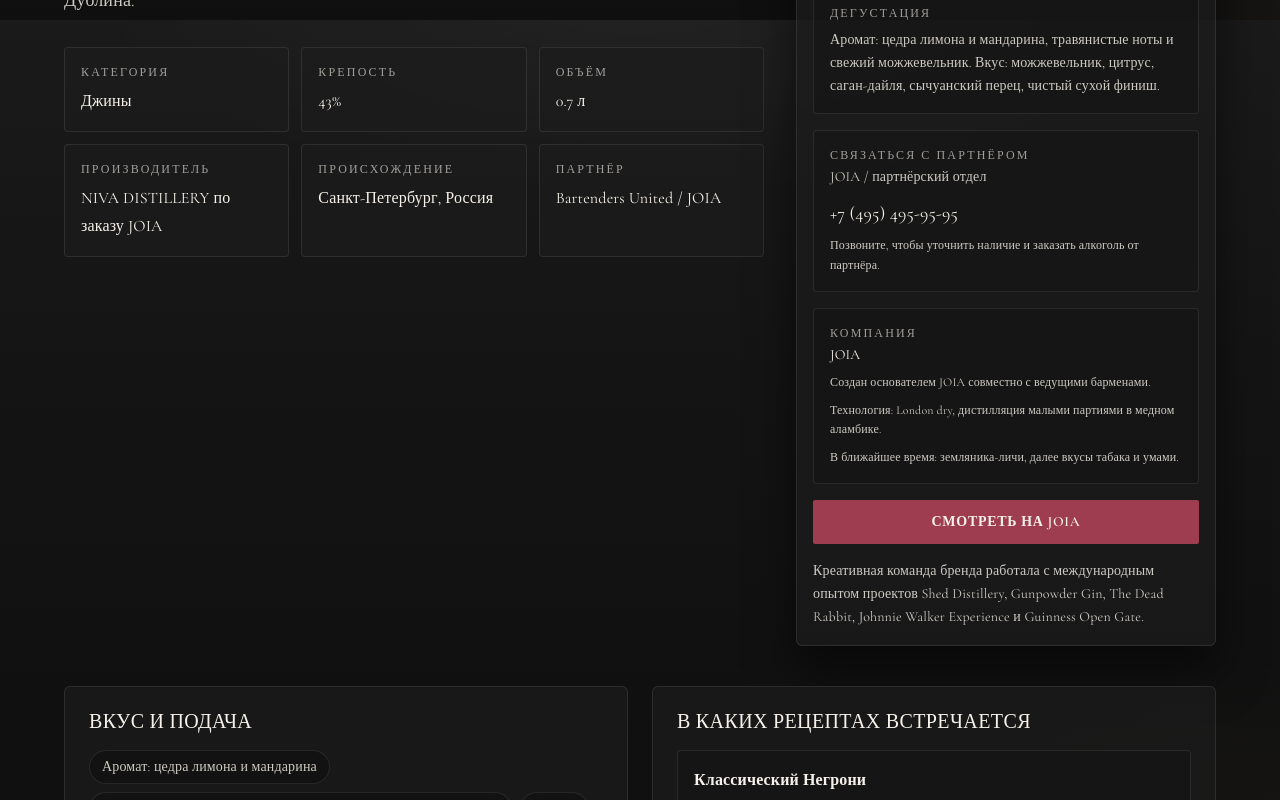
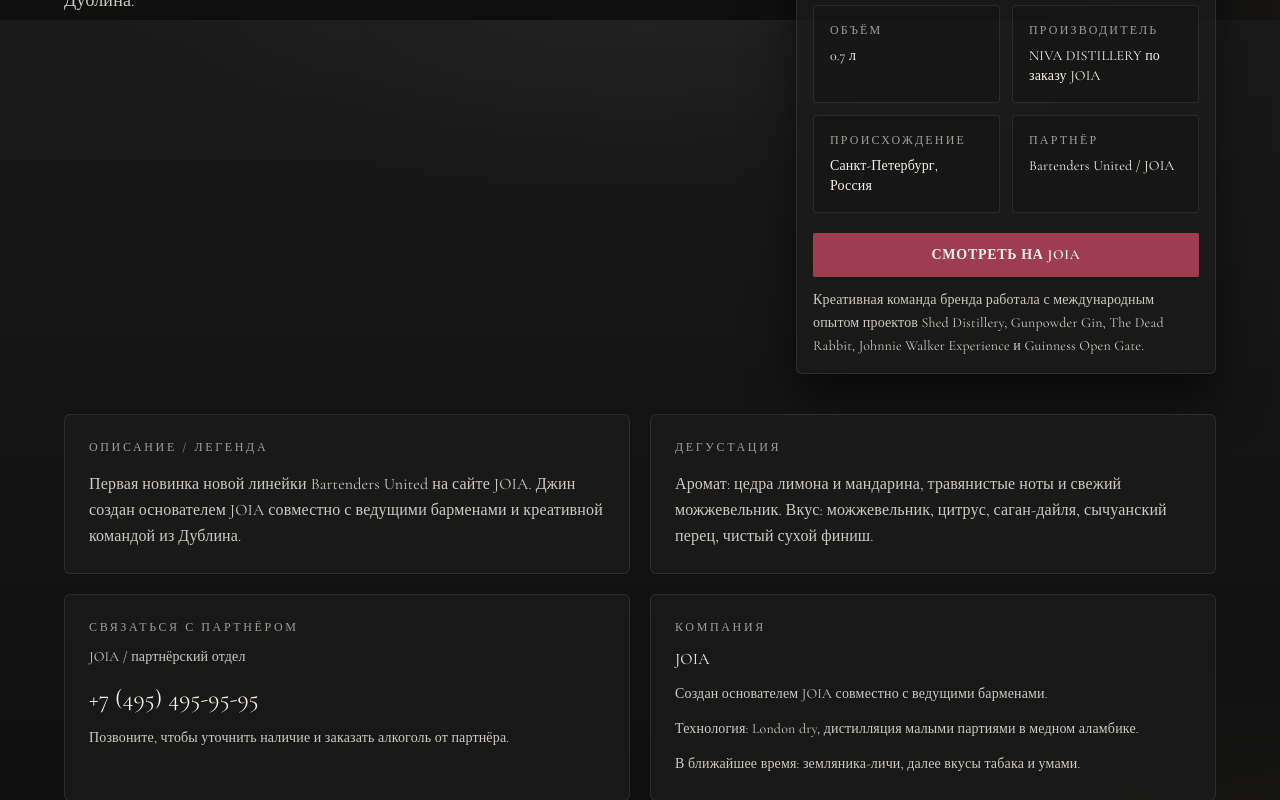
Before and after one commit to prostodeniskdt-dot/negroni, a Next.js app: page /partners/gin/bartenders-united-london-dry in a window 1280 px wide. Shown: the part 780-1580 px from the top of the page. Built offline with nearby package versions, Linux system fonts and the light colour scheme.

Commit message:
Improve gin partner page layout and add product photo.
Move detailed notebook information below the hero section, keep photo/specs/buy action in the side card, and include the Bartenders United gin image in public assets.

Co-authored-by: Cursor <cursoragent@cursor.com>

```diff
--- a/src/app/partners/[category]/[drink]/page.tsx
+++ b/src/app/partners/[category]/[drink]/page.tsx
@@ -34,6 +34,14 @@ export default async function PartnerDrinkPage({
     ?.split(',')
     .map((note) => note.trim())
     .filter(Boolean);
+  const specItems = [
+    ['Категория', category.name],
+    ['Крепость', drink.abv],
+    ['Объём', drink.volume],
+    ['Производитель', drink.producer],
+    ['Происхождение', drink.origin],
+    ['Партнёр', partner?.name],
+  ].filter(([, value]) => Boolean(value));
 
   return (
     <main className="min-h-screen pt-24">
@@ -69,29 +77,6 @@ export default async function PartnerDrinkPage({
             <p className="mt-6 max-w-2xl text-lg leading-relaxed text-[var(--color-text-muted)] font-display">
               {drink.description}
             </p>
-
-            <div className="mt-8 grid gap-3 sm:grid-cols-3">
-              {[
-                ['Категория', category.name],
-                ['Крепость', drink.abv],
-                ['Объём', drink.volume],
-                ['Производитель', drink.producer],
-                ['Происхождение', drink.origin],
-                ['Партнёр', partner?.name],
-              ]
-                .filter(([, value]) => Boolean(value))
-                .map(([label, value]) => (
-                  <div
-                    key={label}
-                    className="rounded-[var(--radius-md)] border border-[var(--color-border)] bg-[var(--color-surface)] p-4"
-                  >
-                    <p className="text-xs uppercase tracking-[0.18em] text-[var(--color-text-secondary)]">
-                      {label}
-                    </p>
-                    <p className="mt-2 text-[var(--color-text-primary)]">{value}</p>
-                  </div>
-                ))}
-            </div>
           </div>
 
           <aside className={`rounded-[var(--radius-lg)] border border-[var(--color-border)] bg-[var(--color-surface)] p-4 ${drink.notebookStyle ? 'shadow-[var(--shadow-lg)]' : ''}`}>
@@ -113,63 +98,21 @@ export default async function PartnerDrinkPage({
               )}
             </div>
 
-            <div className="mt-5 space-y-4">
-              {drink.notebookStyle && (
-                <div className="rounded-[var(--radius-md)] border border-[var(--color-border)] bg-[var(--color-bg)]/50 p-4">
+            <div className="mt-5 grid gap-3 sm:grid-cols-2">
+              {specItems.map(([label, value]) => (
+                <div
+                  key={label}
+                  className="rounded-[var(--radius-md)] border border-[var(--color-border)] bg-[var(--color-bg)]/50 p-4"
+                >
                   <p className="text-xs uppercase tracking-[0.18em] text-[var(--color-text-secondary)]">
-                    {drink.storyTitle ?? 'Описание / легенда'}
+                    {label}
                   </p>
-                  <p className="mt-2 text-sm leading-relaxed text-[var(--color-text-muted)]">
-                    {drink.description}
-                  </p>
+                  <p className="mt-2 text-sm text-[var(--color-text-primary)]">{value}</p>
                 </div>
-              )}
+              ))}
+            </div>
 
-              {drink.notebookStyle && drink.tastingNotes && (
-                <div className="rounded-[var(--radius-md)] border border-[var(--color-border)] bg-[var(--color-bg)]/50 p-4">
-                  <p className="text-xs uppercase tracking-[0.18em] text-[var(--color-text-secondary)]">
-                    {drink.tastingTitle ?? 'Дегустация'}
-                  </p>
-                  <p className="mt-2 text-sm leading-relaxed text-[var(--color-text-muted)]">
-                    {drink.tastingNotes}
-                  </p>
-                </div>
-              )}
-
-              {partner?.phone && (
-                <div className="rounded-[var(--radius-md)] border border-[var(--color-border)] bg-[var(--color-bg)]/40 p-4">
-                  <p className="text-xs uppercase tracking-[0.18em] text-[var(--color-text-secondary)]">
-                    Связаться с партнёром
-                  </p>
-                  <p className="mt-1 text-sm text-[var(--color-text-muted)]">
-                    {partner.phoneLabel ?? partner.name}
-                  </p>
-                  <a
-                    href={`tel:${partner.phone.replace(/[^\d+]/g, '')}`}
-                    className="mt-3 inline-flex items-center gap-2 font-display text-lg text-[var(--color-accent)] hover:text-[var(--color-accent-light)] transition-colors"
-                  >
-                    {partner.phone}
-                  </a>
-                  <p className="mt-2 text-xs leading-relaxed text-[var(--color-text-muted)]">
-                    Позвоните, чтобы уточнить наличие и заказать алкоголь от партнёра.
-                  </p>
-                </div>
-              )}
-              {drink.notebookStyle && (
-                <div className="rounded-[var(--radius-md)] border border-[var(--color-border)] bg-[var(--color-bg)]/50 p-4">
-                  <p className="text-xs uppercase tracking-[0.18em] text-[var(--color-text-secondary)]">
-                    {drink.companyBlockTitle ?? 'Компания'}
-                  </p>
-                  <p className="mt-1 text-sm text-[var(--color-text-primary)]">
-                    {drink.companyName ?? partner?.name}
-                  </p>
-                  {drink.companyContacts?.map((line) => (
-                    <p key={line} className="mt-2 text-xs leading-relaxed text-[var(--color-text-muted)]">
-                      {line}
-                    </p>
-                  ))}
-                </div>
-              )}
+            <div className="mt-5 space-y-3">
               {drink.buyUrl && (
                 <a
                   href={drink.buyUrl}
@@ -187,6 +130,66 @@ export default async function PartnerDrinkPage({
               )}
             </div>
           </aside>
+        </div>
+
+        <div className="mt-10 grid gap-5 lg:grid-cols-2">
+          {drink.notebookStyle && (
+            <section className="rounded-[var(--radius-lg)] border border-[var(--color-border)] bg-[var(--color-surface)] p-6">
+              <p className="text-xs uppercase tracking-[0.22em] text-[var(--color-text-secondary)]">
+                {drink.storyTitle ?? 'Описание / легенда'}
+              </p>
+              <p className="mt-4 text-base leading-relaxed text-[var(--color-text-muted)] font-display">
+                {drink.description}
+              </p>
+            </section>
+          )}
+
+          {drink.notebookStyle && drink.tastingNotes && (
+            <section className="rounded-[var(--radius-lg)] border border-[var(--color-border)] bg-[var(--color-surface)] p-6">
+              <p className="text-xs uppercase tracking-[0.22em] text-[var(--color-text-secondary)]">
+                {drink.tastingTitle ?? 'Дегустация'}
+              </p>
+              <p className="mt-4 text-base leading-relaxed text-[var(--color-text-muted)] font-display">
+                {drink.tastingNotes}
+              </p>
+            </section>
+          )}
+
+          {partner?.phone && (
+            <section className="rounded-[var(--radius-lg)] border border-[var(--color-border)] bg-[var(--color-surface)] p-6">
+              <p className="text-xs uppercase tracking-[0.22em] text-[var(--color-text-secondary)]">
+                Связаться с партнёром
+              </p>
+              <p className="mt-3 text-sm text-[var(--color-text-muted)]">
+                {partner.phoneLabel ?? partner.name}
+              </p>
+              <a
+                href={`tel:${partner.phone.replace(/[^\d+]/g, '')}`}
+                className="mt-4 inline-flex items-center gap-2 font-display text-2xl text-[var(--color-accent)] hover:text-[var(--color-accent-light)] transition-colors"
+              >
+                {partner.phone}
+              </a>
+              <p className="mt-3 text-sm leading-relaxed text-[var(--color-text-muted)]">
+                Позвоните, чтобы уточнить наличие и заказать алкоголь от партнёра.
+              </p>
+            </section>
+          )}
+
+          {drink.notebookStyle && (
+            <section className="rounded-[var(--radius-lg)] border border-[var(--color-border)] bg-[var(--color-surface)] p-6">
+              <p className="text-xs uppercase tracking-[0.22em] text-[var(--color-text-secondary)]">
+                {drink.companyBlockTitle ?? 'Компания'}
+              </p>
+              <p className="mt-3 text-base text-[var(--color-text-primary)]">
+                {drink.companyName ?? partner?.name}
+              </p>
+              {drink.companyContacts?.map((line) => (
+                <p key={line} className="mt-3 text-sm leading-relaxed text-[var(--color-text-muted)]">
+                  {line}
+                </p>
+              ))}
+            </section>
+          )}
         </div>
 
         <div className="mt-10 grid gap-6 lg:grid-cols-2">
```
Also changed, not shown: public/images/partners/bartenders-united-london-dry-gin.png (added).
